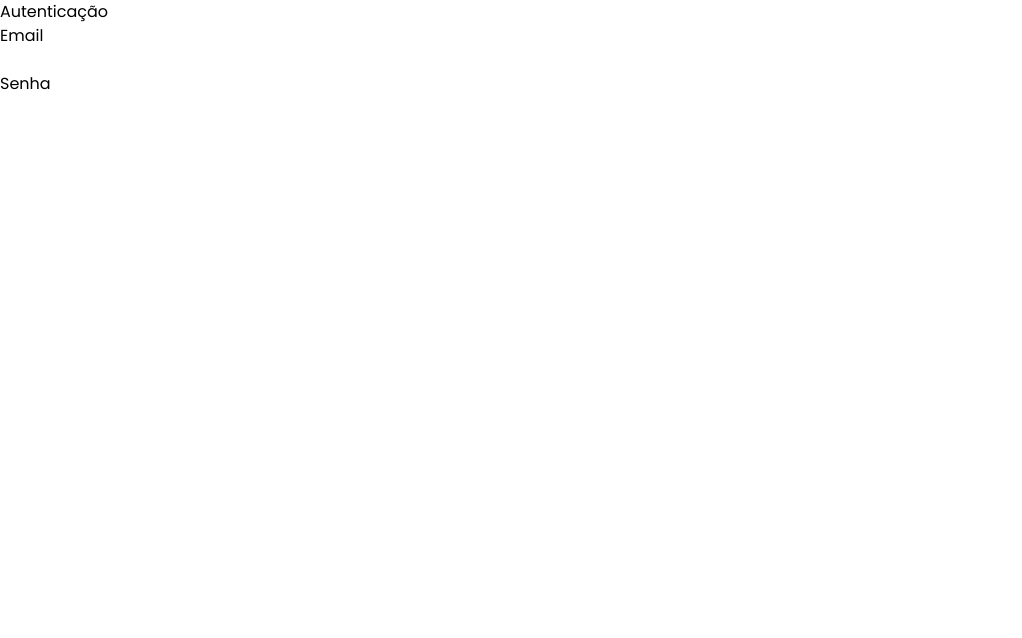
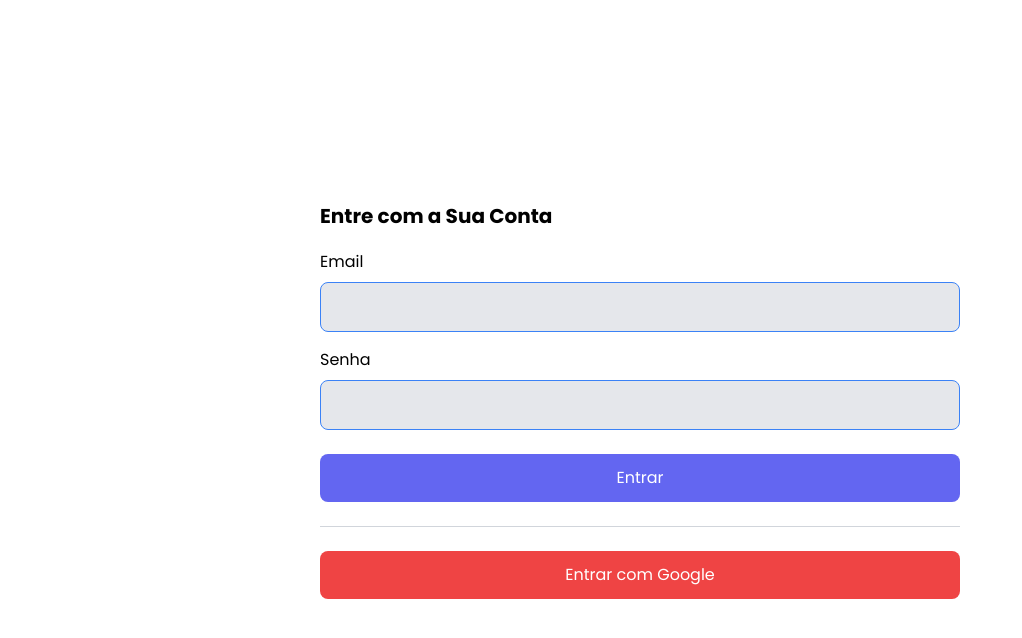
Before and after one commit to Erick-de-Paiva/projeto-template-admin, a Next.js app: page /autenticacao in a window 1280 px wide. Shown: the top 638 px of the page, without its empty margins (0-1022 px from the left). Built offline with nearby package versions, Linux system fonts and the light colour scheme.

Commit message:
tela autenticacao #02

```diff
--- a/src/components/auth/AuthInput.tsx
+++ b/src/components/auth/AuthInput.tsx
@@ -9,13 +9,18 @@ interface AuthInputProps {
 
 export default function AuthInput(props: AuthInputProps) {
     return props.naoRenderizarQuando ? null : (
-        <div className="flex flex-col">
+        <div className="flex flex-col mt-4">
             <label>{props.label}</label>
             <input
                 type={props.tipo ?? 'text'}
                 value={props.valor}
                 onChange={e => props.valorMudou?.(e.target.value)}
                 required={props.obrigatorio}
+                className={`
+                    px-4 py-3 rounded-lg bg-gray-200 mt-2
+                    border focus: border-blue-500 focus:bg-white
+                    focus:outline-none
+                `}
             />
         </div>
     )
--- a/src/pages/autenticacao.tsx
+++ b/src/pages/autenticacao.tsx
@@ -7,9 +7,22 @@ export default function Autenticacao() {
     const [email, setEmail] = useState('')
     const [senha, setSenha] = useState('')
 
+    function submeter() {
+        if(modo === 'login') {
+
+        } else {
+
+        }
+    }
+
     return (
-        <div>
-            <h1>Autenticação</h1>
+        <div className="flex flex-col h-screen items-center justify-center">
+            <div className="w-1/2">
+                <h1 className={`
+                    text-xl font-bold mb-5
+                `}>
+                    {modo === 'login' ? 'Entre com a Sua Conta' : 'Cadastre-se na Plataforma'}
+                </h1>
                 <AuthInput
                     label="Email"
                     tipo="email"
@@ -24,6 +37,23 @@ export default function Autenticacao() {
                     valorMudou={setSenha}
                     obrigatorio
                 />
+
+                <button onClick={submeter} className={`
+                    w-full bg-indigo-500 hover:bg-indigo-400
+                    text-white rounded-lg px-4 py-3 mt-6
+                `}>
+                    {modo === 'login' ? 'Entrar' : 'Cadastrar'}
+                </button>
+
+                <hr className="my-6 border-gray-300 w-full" />
+
+                <button onClick={submeter} className={`
+                    w-full bg-red-500 hover:bg-red-400
+                    text-white rounded-lg px-4 py-3
+                `}>
+                    Entrar com Google
+                </button>
+            </div>
         </div>
     )
 }
```
Lines whose indentation alone changed are shown as unchanged.
